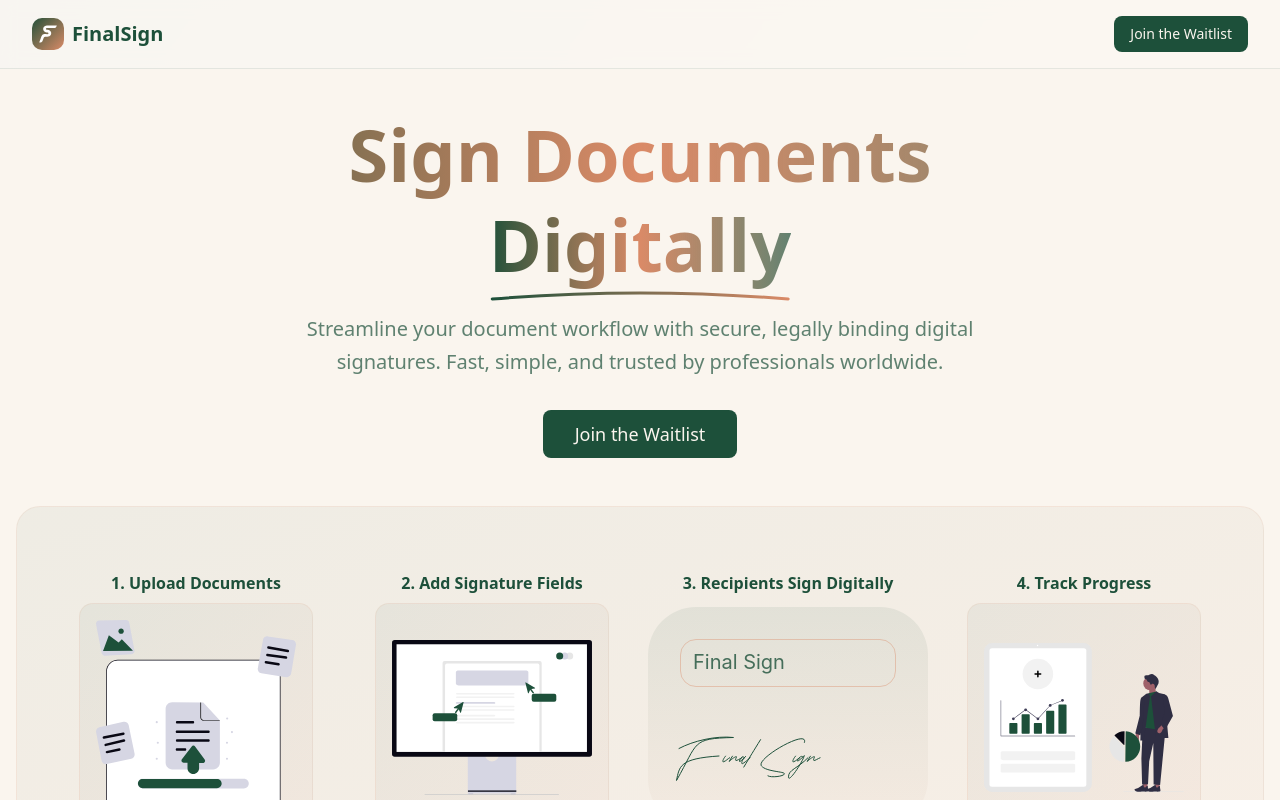
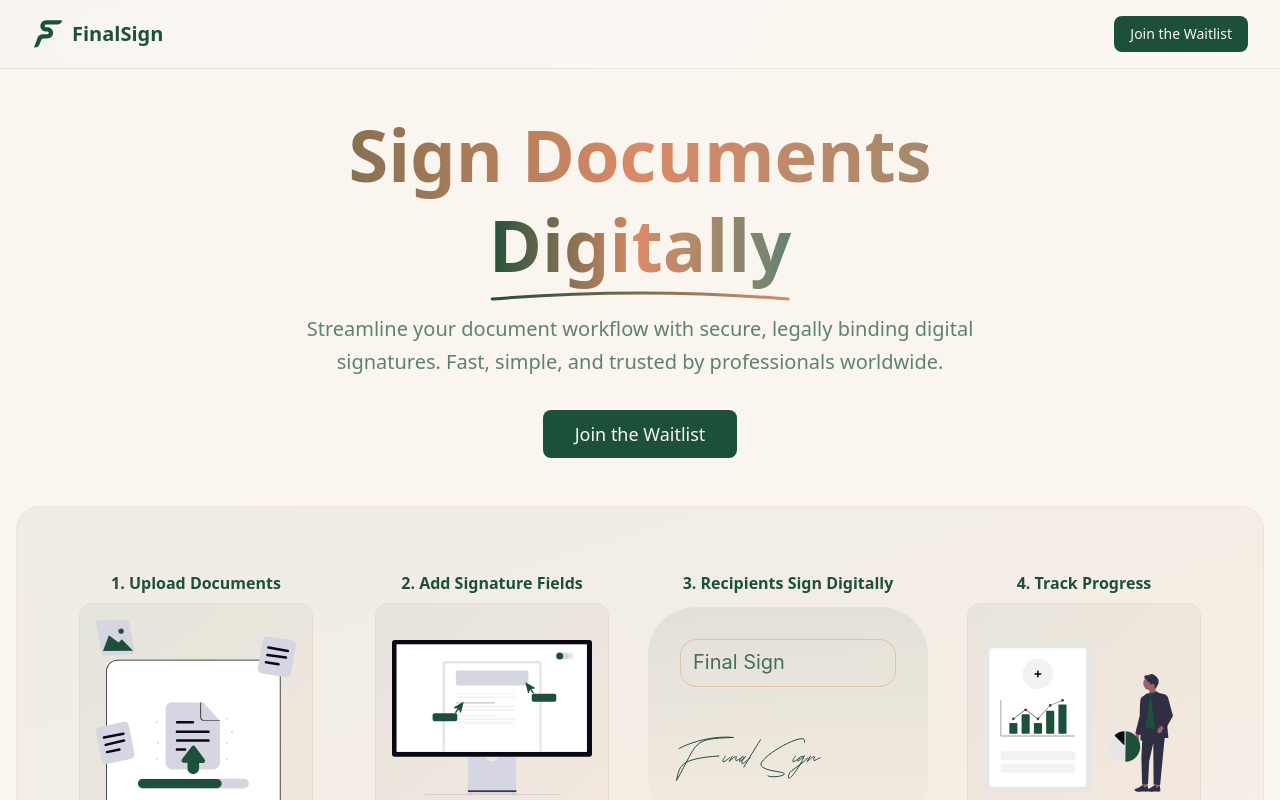
Before and after one commit to drewmudry/finalsign-fe, a Next.js app: page / in a window 1280 px wide. Shown: the top 800 px of the page. Built offline with nearby package versions, Linux system fonts and the light colour scheme.

Commit message:
update logo

```diff
--- a/src/app/_components/landingPage/LPHeader.tsx
+++ b/src/app/_components/landingPage/LPHeader.tsx
@@ -8,18 +8,17 @@ export function LPHeader() {
       <div className="container mx-auto px-4 sm:px-6 lg:px-8">
         <div className="flex justify-between items-center py-4">
           <div className="flex items-center">
-            <div className="w-8 h-8 bg-gradient-to-br from-sage to-accent-orange rounded-lg flex items-center justify-center">
+            <div className="w-8 h-8 rounded-lg flex items-center justify-center">
               <Image
                 width={100}
                 height={100}
                 src="/fs_logo.svg"
                 alt="Logo"
-                className="w-5 h-5"
-                style={{ filter: "brightness(0) invert(1)" }}
+                className="w-8 h-8"
                 unoptimized
               />
             </div>
-            <span className="ml-2 text-xl font-semibold text-sage">
+            <span className="ml-2 text-xl font-semibold text-sage leading-8">
               FinalSign
             </span>
           </div>
```
Also changed, not shown: public/fs_logo.svg.
